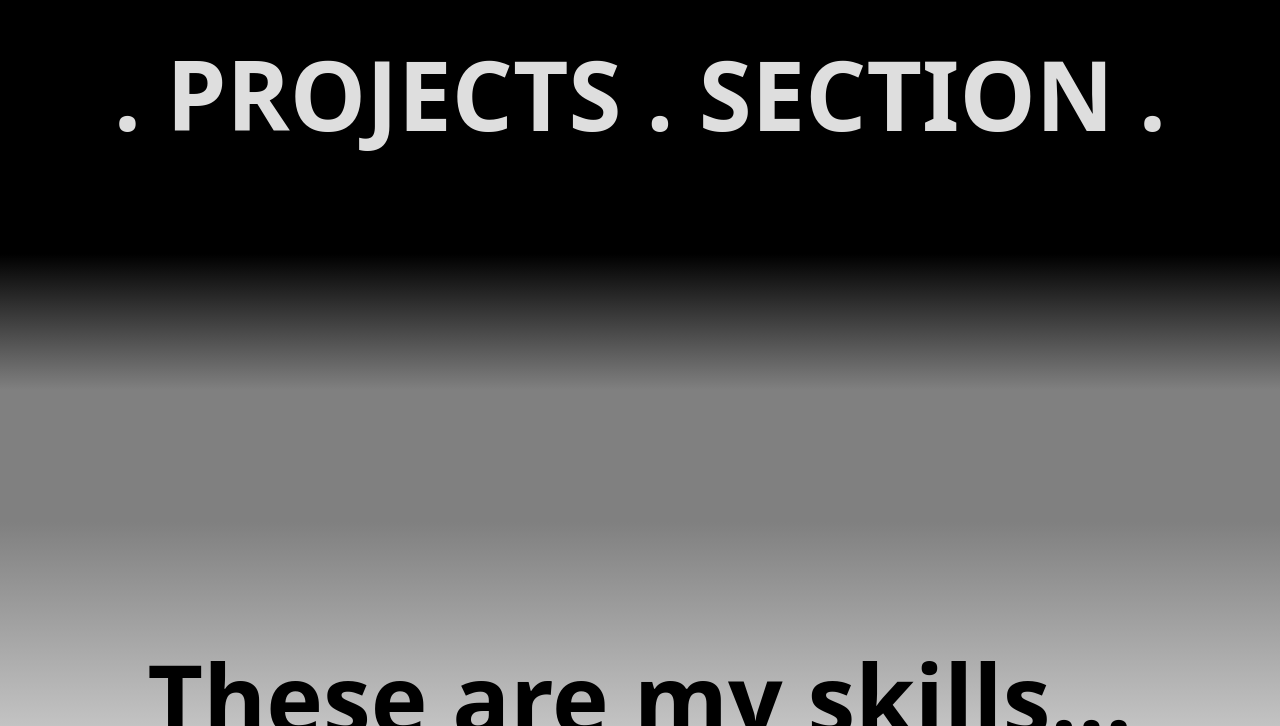
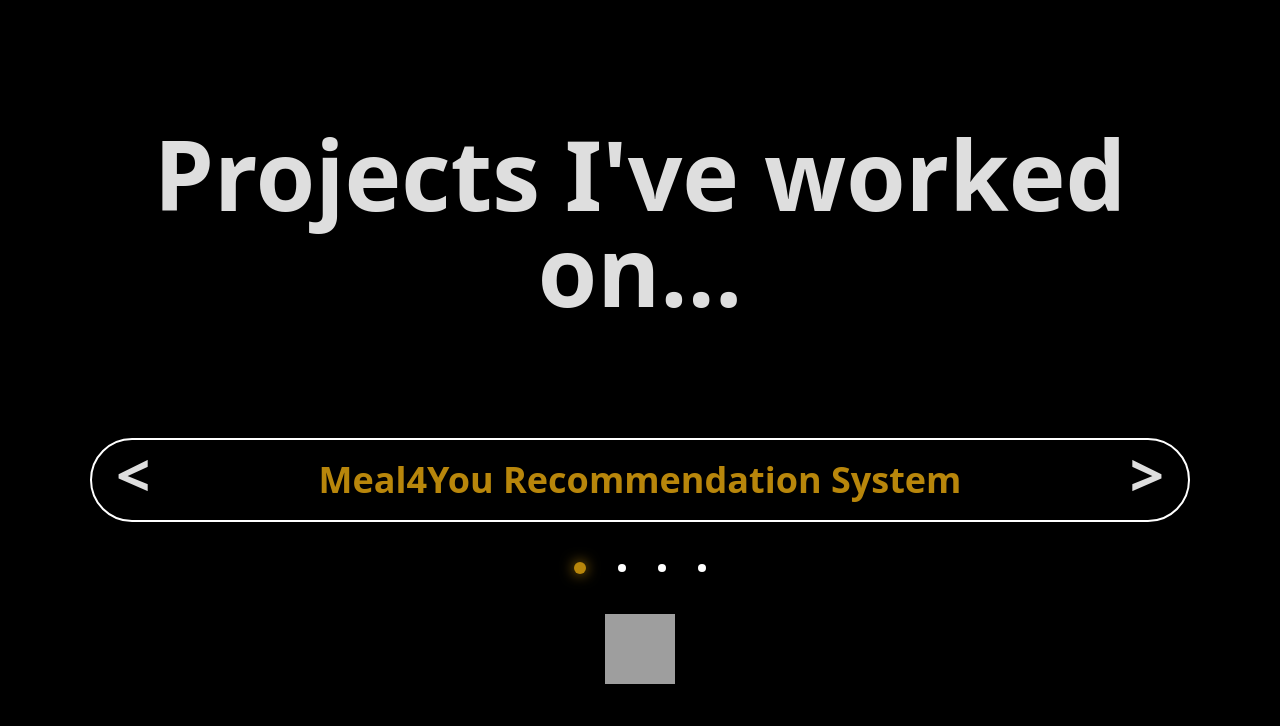
Before and after one commit to FelipeNascimentoDev/portifolio-2026, a React (Vite) app: page / in a window 1280 px wide. Shown: the part 874-1600 px from the top of the page. Built offline with nearby package versions, Linux system fonts and the light colour scheme; grey boxes are pictures that could not be loaded.

Commit message:
feat(page): finish the implementation of the my projects page

```diff
--- a/src/pages/MyProjects.jsx
+++ b/src/pages/MyProjects.jsx
@@ -1,14 +1,116 @@
 import { useState } from 'react'
+import { carouselData } from '../data/carouselContent.js'
 
 function MyProjects() {
 
-  const [carouselIndex,setCarouselIndex] = useState(0)
+  const gitHubLogoLink = "https://img.icons8.com/external-tal-revivo-bold-tal-revivo/96/b8860b/external-github-community-for-software-building-and-testing-online-logo-bold-tal-revivo.png"
+  const cetificateImgLink = "https://img.icons8.com/external-aficons-studio-glyph-aficons-studio/68/b8860b/external-certificate-online-learning-aficons-studio-glyph-aficons-studio.png"
+
+
+  const [carouselIndex,setCarouselIndex] = useState(1)
+
+  const next = () => {
+        if (carouselIndex < carouselData.length) {
+      setCarouselIndex(carouselIndex => carouselIndex + 1)
+    }
+    else {
+      setCarouselIndex(1)
+    }
+  }
+
+  const previous = () => {
+    if (carouselIndex > 1) {
+      setCarouselIndex(carouselIndex => carouselIndex - 1)
+    }
+    else {
+      setCarouselIndex(carouselData.length)
+    }
+  }
+
 
 
   return (
-    <div className="bg-[linear-gradient(to_bottom,black,black,black,gray,gray)] h-full w-full
-    text-center -mt-1 pt-16 pb-96">
-      <h1 className="sm:text-8xl text-6xl font-bold">. PROJECTS . SECTION .</h1>
+    <div className="bg-black h-full w-full
+    text-center -mt-1 pt-16">
+
+      <h1 className="xl:text-8xl lg:text-7xl text-6xl font-bold my-20 mx-10">
+        Projects I've worked on...
+      </h1>
+
+      <div className='flex flex-col w-full justify-center py-10'>
+
+        <div className='flex border-white border-2 rounded-[45px] place-items-center gap-5 px-4 py-1 mx-5
+        self-center xl:w-[1100px] md:w-[700px] justify-between'>
+
+          <button className='font-semibold text-6xl pb-3 pr-3 pl-2 rounded-full
+          hover:drop-shadow-[0_0_4px_rgba(255,255,255)]' onClick={previous}>
+            {"<"}
+          </button>
+          <h2 className='text-[darkgoldenrod] font-bold lg:text-4xl sm:text-3xl text-xl px-2'>
+            {carouselData[carouselIndex - 1].title}
+          </h2>
+          <button className='font-semibold text-6xl pb-3 pr-2 pl-3 rounded-full
+          hover:drop-shadow-[0_0_4px_rgba(255,255,255)]' onClick={next}>
+            {">"}
+          </button>
+
+        </div>
+
+        <div className='flex gap-8 mt-10 mb-5 self-center'>
+          {
+          carouselData.map((element, elementIndex) =>{
+            return(
+              <div
+                id='element'
+                className={`self-center rounded-full duration-300 ${element.id > carouselIndex ? 'p-1 bg-white ' : 'p-[6px] bg-[rgb(184,134,11)] drop-shadow-[0_0_7px_rgb(184,134,11)]'}`}>
+              </div>
+            )
+          })
+          }
+        </div>
+
+
+        <div className='text-4xl my-5 justify-items-center'>
+
+          <div className='flex justify-center place-items-center min-[500px]:gap-x-10 gap-5'>
+          {/* Certificate Image + Link */}
+            {
+              carouselData[carouselIndex - 1].certificateLink != "" ?
+              <a href={carouselData[carouselIndex - 1].certificateLink} target="_blank">
+                <img src={cetificateImgLink} className='hover:-rotate-6 transition-transform duration-300
+                sm:w-[70px] sm:h-[70px] w-16 h-16 cursor-pointer'/>
+              </a> : ""
+            }
+
+          {/* GitHub Image + Link */}
+            {
+              carouselData[carouselIndex - 1].gitHubProjectLink != "" ?
+              <a href={carouselData[carouselIndex - 1].gitHubProjectLink} target="_blank">
+                <img src={gitHubLogoLink} className='hover:-rotate-6 transition-transform duration-300
+                sm:w-[70px] sm:h-[70px] w-16 h-16 cursor-pointer'/>
+              </a> : ""
+            }
+          </div>
+
+          <p className='mt-12 grid grid-cols-1 gap-10 text-left'>
+
+            <span className='place-self-center text-center mb-4 mx-3'>
+              Role: <u>{carouselData[carouselIndex - 1].role}</u>
+            </span>
+
+            {carouselData[carouselIndex - 1].bulletPoints.map((item,itemIndex) => {
+              return(
+              <span id={itemIndex} className='xl:mx-[20%] lg:mx-[12%] md:mx-[8%] mx-[5%] lg:text-3xl text-[65%]'>
+                {item}
+              </span>
+              )
+            })}
+
+          </p>
+
+        </div>
+
+      </div>
     </div>
   )
 }
```
